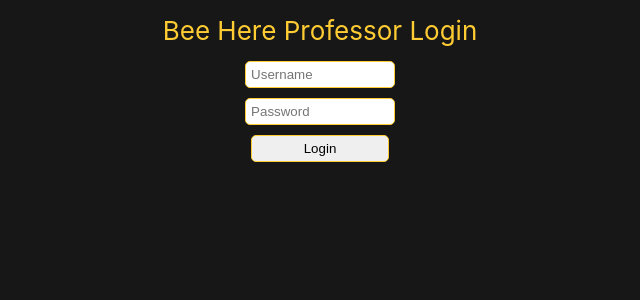
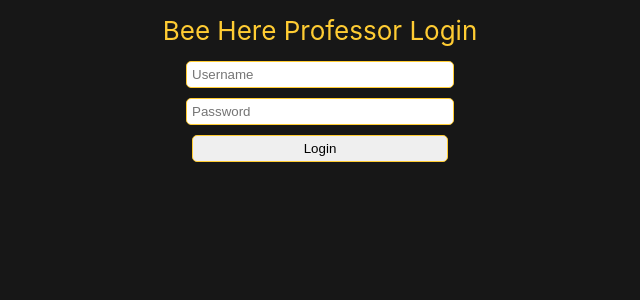
Before and after one commit to cmolder/headcount-web, a React (Create React App) app: page / in a window 1280 px wide. Shown: the top 300 px of the page, without its empty margins (320-960 px from the left). Built offline with nearby package versions, Linux system fonts and the light colour scheme.

Commit message:
Added Active and Profile view selection

```diff
--- a/src/containers/App.jsx
+++ b/src/containers/App.jsx
@@ -1,6 +1,7 @@
-import React from "react";
-import Login from "./Login";
-import Active from ",/Active";
+import React from 'react';
+import Login from './Login';
+import Active from './Active';
+import Profile from './Profile';
 
 import "../styles/App.css";
 
@@ -21,57 +22,19 @@ function App() {
   if (login && active) {
     return (
       <div className="App">
-        <div className="App-header">
-          <p>
-            Mark that you're here in "class name" by opening the <b>Bee Here</b>{" "}
-            app and typing in this class code
-          </p>
-          <h1> </h1>
-          <p> </p>
-          <button type="button">End Attendance</button>
-        </div>
+        <Active/>
       </div>
     );
-  }
-  if (login && !active) {
+  } else if (login && !active) {
     return (
       <div className="App">
-        <div className="App-header">
-          <p>Hello "put professor name here", activate your class below</p>
-          <select>
-            <option value="volvo">Volvo</option>
-            <option value="saab">Saab</option>
-            <option value="mercedes">Mercedes</option>
-            <option value="audi">Audi</option>
-          </select>
-          <br></br>
-          <button type="button">State Attendance</button>
-          <br></br>
-          <p>Register a new Class Below</p>
-          <form id="newClass">
-            Department:<br></br>
-            <input type="text" name="depart"></input>
-            <br></br>
-            Class Number:<br></br>
-            <input type="text" name="Number"></input>
-            <br></br>
-            Class Name:<br></br>
-            <input type="text" name="name"></input>
-            <br></br>
-          </form>
-          <br></br>
-          <p>Get all attendence data:</p>
-          <button>Download Form</button>
-        </div>
+        <Profile/>
       </div>
     );
-  }
-  if (!login) {
+  } else if (!login) {
     return (
-      <div className="App" align="left">
-        <div className="App-header">
-          <Login />
-        </div>
+      <div className="App">
+		<Login />
       </div>
     );
   }
--- a/src/containers/Login.jsx
+++ b/src/containers/Login.jsx
@@ -1,9 +1,11 @@
-import React from 'react';
+import React, { useState } from 'react';
 import { useSelector, useDispatch } from 'react-redux';
 import { setToken } from '../redux/actions/token';
 import '../styles/Login.css';
 
 const Login = () => {
+
+    const [message, setMessage] = useState('');
 
     const dispatch = useDispatch();      // Items to/from Redux store
     const token    = useSelector(state => state.token.token);
@@ -29,11 +31,12 @@ const Login = () => {
         });
         const authObj = await authResult.json();
 
-        if(typeof authObj.token === 'undefined')
-            console.log("Error authenticating");
-        else {
-            console.log("token: ", authObj.token);
+        if(typeof authObj.token === 'undefined') {
+            dispatch(setToken(''));
+            setMessage('Error authenticating.');
+        } else {
             dispatch(setToken(authObj.token));
+            setMessage(authObj.token);
         }
     }
 
@@ -43,7 +46,7 @@ const Login = () => {
             <input ref={userInput} type="text" placeholder="Username" name="username"></input>
             <input ref={passInput} type="password" placeholder="Password" name="password"></input>
             <button onClick={() => handleLogin()}>Login</button>
-            <p>{token}</p>
+            <p>{message}</p>
         </div>
     )
 }
--- a/src/styles/App.css
+++ b/src/styles/App.css
@@ -1,22 +1,16 @@
 .App {
+  min-height: 100vh;
+  min-width: 100vh;
+
+  display: flex;
+  flex-direction: column;
+
+  align-items: center;
+  justify-content: top;
+
+  background-color: #171717;
+  font-size: calc(10px + 2vmin);
+
+  color: #ffcc33;
   text-align: center;
 }
-
-.App-logo {
-  height: 40vmin;
-}
-
-.App-header {
-  background-color: #171717;
-  min-height: 100vh;
-  display: flex;
-  flex-direction: column;
-  align-items: center;
-  justify-content: top;
-  font-size: calc(10px + 2vmin);
-  color: #ffcc33;
-}
-
-.App-link {
-  color: #ffcc33;
-}
--- a/src/styles/Login.css
+++ b/src/styles/Login.css
@@ -1,19 +1,17 @@
 .Login {
     display: flex;
     flex-direction: column;
+    width: 100%;
 
     text-align: center;
     align-items: center;
-    justify-content: top;
     font-size: calc(10px + 2vmin);
-
-
 }
 
 .Login input {
     margin-bottom: 10px;
     padding: 5px;
-    width: 40%;
+    width: 20%;
 
     border: 1px solid #ffcc33;
     border-radius: 5px;
@@ -23,11 +21,12 @@
 .Login p {
     color: #ffcc33;
     margin: 15px;
+    word-break: break-word;
 }
 
 .Login button {
     padding: 5px;
-    width: 40%;
+    width: 20%;
 
     border: 1px solid #ffcc33;
     border-radius: 5px;
```
